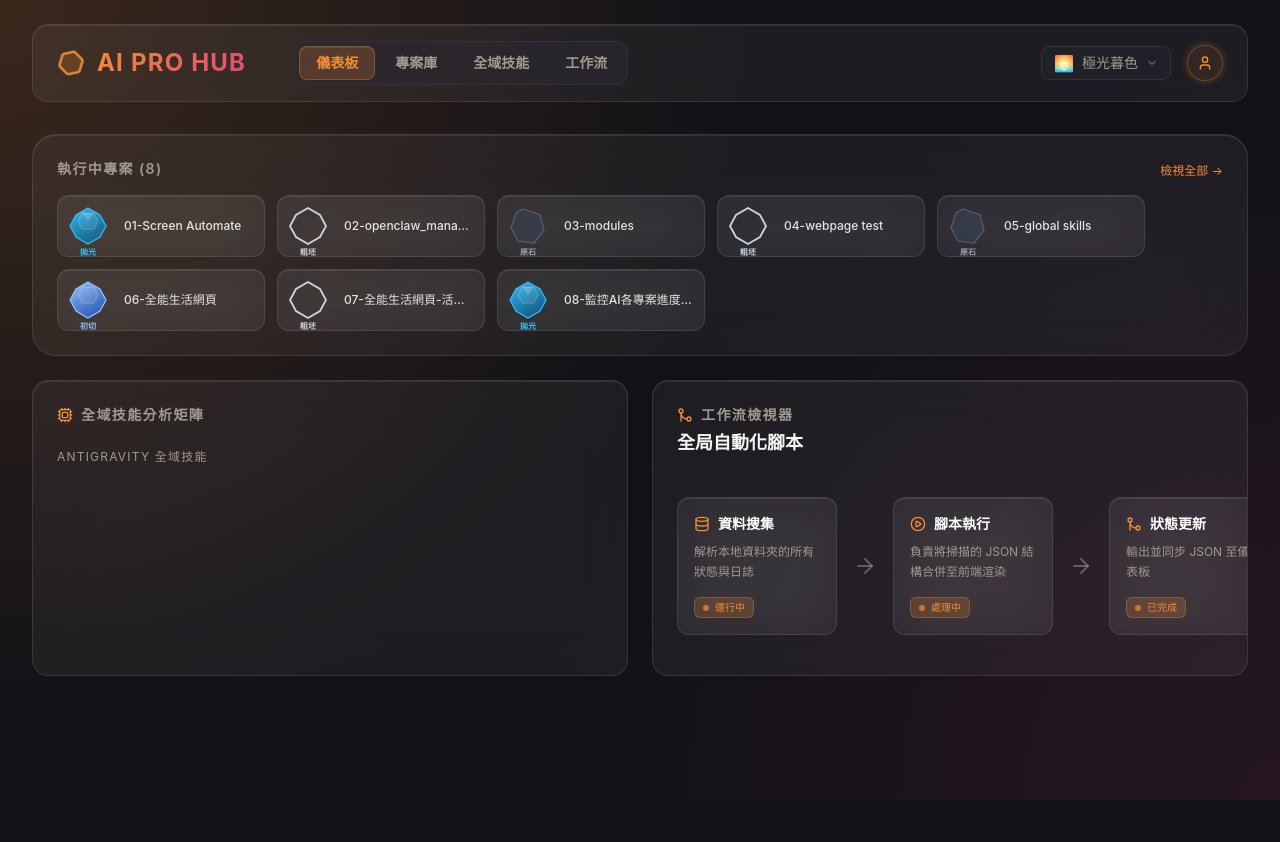
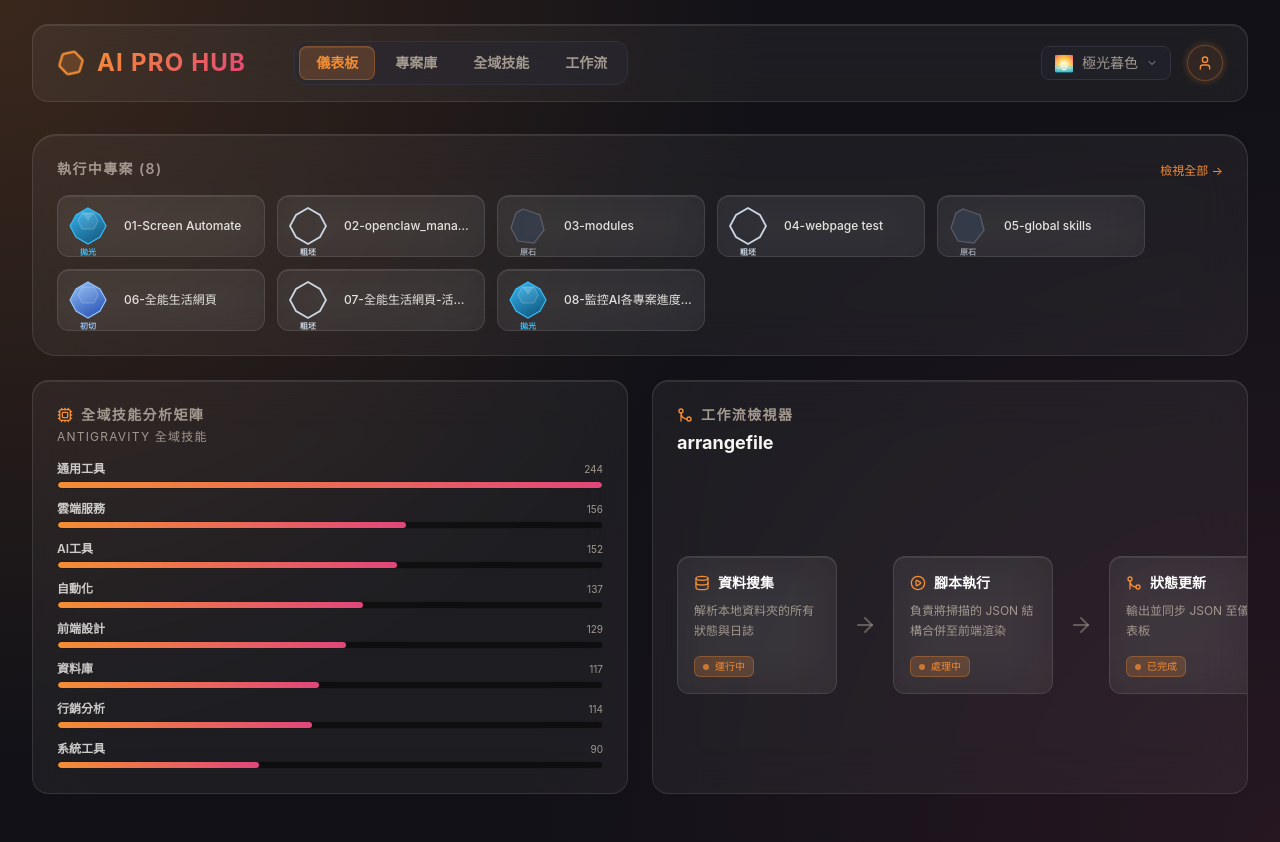
Before and after one commit to hoonsor/ai-pro-hub, a Next.js app: page / in a window 1280 px wide. Before the commit the page ends 800 px from the top, so only its background shows below. Built offline with nearby package versions, Linux system fonts and the light colour scheme.

Commit message:
fix: restore SkillsMatrix bars - skills preload in background, add skeleton loader while fetching

```diff
--- a/src/App.tsx
+++ b/src/App.tsx
@@ -13,8 +13,9 @@ export type TabType = "DASHBOARD" | "PROJECTS" | "SKILLS" | "WORKFLOW"
 
 function MainLayout() {
   const [activeTab, setActiveTab] = useState<TabType>("DASHBOARD")
-  // Skills 懶載入：只有用戶第一次切到 SKILLS tab 時才觸發 fetch
-  const [skillsEnabled, setSkillsEnabled] = useState(false)
+  // Skills 後台預載：立即開始下載但不阻塞 Dashboard 渲染
+  // tagIndex 在技能載入完成後自動更新，SkillsMatrix 即時填入
+  const [skillsEnabled] = useState(true)
 
   // ── 只等 projects（18KB），立即顯示 Dashboard ──
   const { projects, loading: projectsLoading, error } = useProjectsData()
@@ -23,7 +24,6 @@ function MainLayout() {
 
   const handleTabChange = (tab: TabType) => {
     setActiveTab(tab)
-    if (tab === "SKILLS" && !skillsEnabled) setSkillsEnabled(true)
   }
 
   // 只等 projects (18KB)，超快
@@ -58,8 +58,7 @@ function MainLayout() {
           ? (
             <div className="flex flex-col items-center justify-center py-24 gap-4 text-primary">
               <Cpu className="size-10 animate-pulse" />
-              <p className="text-sm tracking-widest uppercase">正在載入 1,398 個技能...</p>
-              <p className="text-xs text-muted-foreground">首次開啟需要幾秒鐘</p>
+              <p className="text-sm tracking-widest uppercase">正在載入技能庫...</p>
             </div>
           )
           : <SkillsView skills={skills} />
--- a/src/components/dashboard/SkillsMatrix.tsx
+++ b/src/components/dashboard/SkillsMatrix.tsx
@@ -1,6 +1,5 @@
-import { motion } from "framer-motion"
 import type { SkillData } from "../../hooks/useDashboardData"
-import { Cpu } from "lucide-react"
+import { Cpu, Loader2 } from "lucide-react"
 
 interface SkillsMatrixProps {
   skills: SkillData[]
@@ -8,60 +7,70 @@ interface SkillsMatrixProps {
 }
 
 export function SkillsMatrix({ tagIndex }: SkillsMatrixProps) {
-  // 將資料轉換為矩陣列 (只取前 6 個最熱門的標籤)
   const sortedTags = Object.entries(tagIndex)
     .sort((a, b) => b[1].length - a[1].length)
-    .slice(0, 6)
+    .slice(0, 8)  // 顯示前 8 名
 
-  // 計算最大數量以作為進度長度的 100% 基準
   const maxCount = sortedTags.length > 0 ? sortedTags[0][1].length : 1
+  const isLoading = sortedTags.length === 0
 
   return (
     <div className="glass-panel p-6 rounded-2xl h-full flex flex-col">
-      <h2 className="text-sm font-semibold text-muted-foreground uppercase tracking-widest mb-6 flex items-center gap-2">
+      <h2 className="text-sm font-semibold text-muted-foreground uppercase tracking-widest mb-1 flex items-center gap-2">
         <Cpu className="text-primary size-4" />
         全域技能分析矩陣
       </h2>
-      <p className="text-xs text-muted-foreground uppercase tracking-widest mb-6 relative z-10">
+      <p className="text-xs text-muted-foreground uppercase tracking-widest mb-4">
         Antigravity 全域技能
       </p>
 
-      <div className="flex flex-col gap-4 flex-1 justify-center relative z-10">
-        {sortedTags.map(([tag, items], index) => {
-          const percentage = Math.min((items.length / maxCount) * 100, 100)
+      {/* Loading skeleton */}
+      {isLoading && (
+        <div className="flex flex-col gap-3 flex-1 justify-center">
+          <div className="flex items-center gap-2 text-xs text-muted-foreground/50">
+            <Loader2 className="size-3 animate-spin" />
+            技能資料載入中...
+          </div>
+          {[80, 65, 55, 48, 40, 32].map((w, i) => (
+            <div key={i} className="space-y-1">
+              <div className="h-2.5 w-24 rounded bg-white/5 animate-pulse" />
+              <div className="h-2 w-full bg-black/50 rounded-full overflow-hidden">
+                <div
+                  className="h-full bg-white/5 rounded-full animate-pulse"
+                  style={{ width: `${w}%`, animationDelay: `${i * 0.1}s` }}
+                />
+              </div>
+            </div>
+          ))}
+        </div>
+      )}
 
+      {/* Actual bars */}
+      {!isLoading && (
+        <div className="flex flex-col gap-3 flex-1 justify-center">
+          {sortedTags.map(([tag, items]) => {
+            const pct = Math.min((items.length / maxCount) * 100, 100)
             return (
               <div key={tag} className="group cursor-default">
                 <div className="flex justify-between items-end mb-1">
-                <span className="text-sm font-semibold tracking-wider uppercase text-foreground/80 group-hover:text-primary transition-colors">
+                  <span className="text-xs font-semibold uppercase text-foreground/80 group-hover:text-primary transition-colors">
                     {tag.replace("#", "")}
                   </span>
                   <span className="text-[10px] text-muted-foreground group-hover:text-primary transition-colors">
-                  {items.length} SKILLS
+                    {items.length}
                   </span>
                 </div>
-              <div className="h-2 w-full bg-black/50 rounded-full border border-white/5 overflow-hidden shadow-inner flex relative">
-                {/* 背景發光光束 */}
-                <motion.div
-                  className="absolute top-0 bottom-0 left-0 bg-primary/20 blur-sm rounded-full"
-                  initial={{ width: 0 }}
-                  animate={{ width: `${percentage}%` }}
-                  transition={{ duration: 1.2, ease: "easeOut", delay: index * 0.1 }}
+                <div className="h-2 w-full bg-black/50 rounded-full border border-white/5 overflow-hidden">
+                  <div
+                    className="h-full bg-gradient-to-r from-primary to-accent rounded-full transition-all duration-700"
+                    style={{ width: `${pct}%` }}
                   />
-                {/* 實體能量條 */}
-                <motion.div
-                  className="h-full bg-gradient-to-r from-primary to-accent relative rounded-full"
-                  initial={{ width: 0 }}
-                  animate={{ width: `${percentage}%` }}
-                  transition={{ duration: 1.2, ease: "easeOut", delay: index * 0.1 }}
-                >
-                  <div className="absolute right-0 top-0 bottom-0 w-2 bg-white/50 animate-pulse rounded-full shadow-[0_0_10px_white]" />
-                </motion.div>
                 </div>
               </div>
             )
           })}
         </div>
+      )}
     </div>
   )
 }
```
Lines whose indentation alone changed are shown as unchanged.
